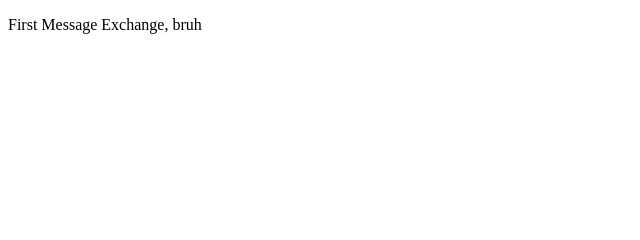
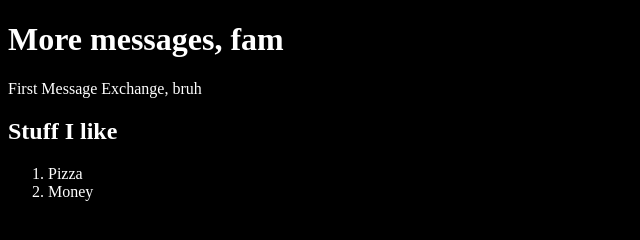
Before and after one commit to ccsxw6/communication-log, a plain HTML site: page index.html in a window 1280 px wide. Shown: the whole page, without its empty margins (0-640 px from the left). Drawn offline with Linux system fonts and the light colour scheme.

Commit message:
updated style.css and added message to index.html

```diff
--- a/index.html
+++ b/index.html
@@ -1,6 +1,15 @@
 <!DOCTYPE html>
 <html>
+   <head>
+      <link rel="stylesheet" type="text/css" href="style.css">
+   </head>
    <body>
+      <h1>More messages, fam </h1>
       <p>First Message Exchange, bruh</p>
+      <h2>Stuff I like</h2>
+      <ol>
+         <li>Pizza</li>
+         <li>Money</li>
+      </ol>
    </body>
 </html>
--- /dev/null
+++ b/style.css
@@ -0,0 +1,4 @@
+body {
+    color: white;
+    background-color: black;
+ }
```
